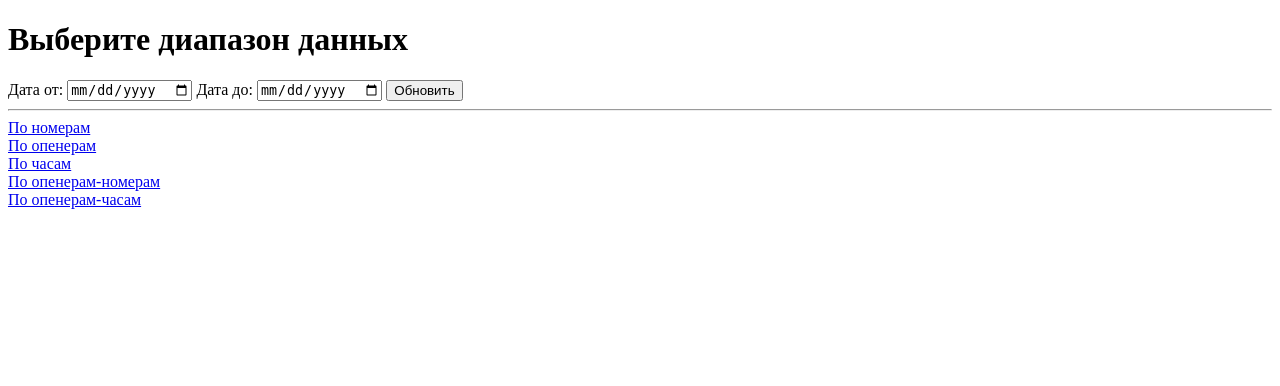
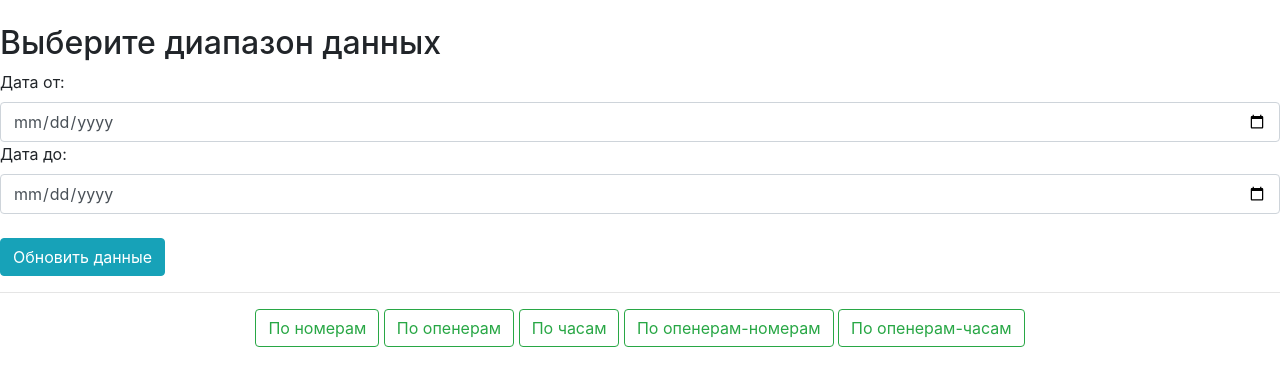
Before and after one commit to region74/frame, a Flask app: page / in a window 1280 px wide. Shown: the top 386 px of the page. Run offline with Flask 3, Linux system fonts and the light colour scheme; parts of the project's set-up code (start-up, migrations or seed data) failed here and were passed over; some libraries are stand-ins or nearby versions.

Commit message:
правки

```diff
--- a/main.py
+++ b/main.py
@@ -1,11 +1,12 @@
 from datetime import datetime
 from api.load import start_import
-from flask import Flask, render_template,request
-from tools import table_number, table_opener, table_time_day,table_opener_number,table_opener_time
+from flask import Flask, render_template, request
+from tools import table_number, table_opener, table_time_day, table_opener_number, table_opener_time
 
 app = Flask(__name__)
 
 
+# TODO надо переделать, чтобы при каждом обновлении он не шел в api
 @app.route("/", methods=["GET", "POST"])
 def index():
     if request.method == "POST":
@@ -19,11 +20,9 @@ def index():
         date_object = datetime.strptime(end_date, '%Y-%m-%d').date()
         end_date = date_object.strftime('%d-%m-%Y')
 
-        # Вызываем функцию для обработки данных
-        result = start_import(start_date, end_date)
-        # что то будет, мб и нет
-        # return render_template('')
-
+        # Вызываем функцию для получения данных с api
+        start_import(start_date, end_date)
+        return render_template("index.html")
 
     # Если запрос GET, показываем форму выбора даты
     return render_template("index.html")
@@ -56,6 +55,7 @@ def show_opener_number():
     table_html = pivot_table.to_html(classes='table table-striped table-bordered')
     return render_template('openernumber.html', table=table_html)
 
+
 @app.route('/openerhours')
 def show_opener_hours():
     pivot_table = table_opener_time(2)
--- a/templates/index.html
+++ b/templates/index.html
@@ -2,24 +2,45 @@
 <html>
 <head>
     <title>Главная</title>
+    <link rel="stylesheet" href="https://maxcdn.bootstrapcdn.com/bootstrap/4.0.0/css/bootstrap.min.css"
+          integrity="sha384-Gn5384xqQ1aoWXA+058RXPxPg6fy4IWvTNh0E263XmFcJlSAwiGgFAW/dAiS6JXm" crossorigin="anonymous">
+
 </head>
 <body>
-<h1>Выберите диапазон данных</h1>
+<br>
+<h2>Выберите диапазон данных</h2>
 <form action="/" method="post">
+
     <label for="start_date">Дата от:</label>
-    <input type="date" id="start_date" name="start_date" required>
+    <input type="date" class="form-control" id="start_date" name="start_date" required>
     <label for="end_date">Дата до:</label>
-    <input type="date" id="end_date" name="end_date" required>
-    <button type="submit">Обновить</button>
+    <input type="date" class="form-control" id="end_date" name="end_date" required>
+    <br>
+    <button type="submit" class="btn btn-info">Обновить данные</button>
+
 </form>
+
 <hr>
 
-<div>
-    <a href="/numbers" class="btn btn-primary btn-lg active" role="button" aria-pressed="true">По номерам</a><br>
-    <a href="/openers" class="btn btn-primary btn-lg active" role="button" aria-pressed="true">По опенерам</a><br>
-    <a href="/hours" class="btn btn-primary btn-lg active" role="button" aria-pressed="true">По часам</a><br>
-    <a href="/openernumber" class="btn btn-primary btn-lg active" role="button" aria-pressed="true">По опенерам-номерам</a><br>
-    <a href="/openerhours" class="btn btn-primary btn-lg active" role="button" aria-pressed="true">По опенерам-часам</a><br>
+<div align="center">
+    <a href="/numbers" class="btn btn-outline-success" role="button" aria-pressed="true">По номерам</a>
+    <a href="/openers" class="btn btn-outline-success" role="button" aria-pressed="true">По опенерам</a>
+    <a href="/hours" class="btn btn-outline-success" role="button" aria-pressed="true">По часам</a>
+    <a href="/openernumber" class="btn btn-outline-success" role="button" aria-pressed="true">По
+        опенерам-номерам</a>
+    <a href="/openerhours" class="btn btn-outline-success" role="button" aria-pressed="true">По опенерам-часам</a>
+
 </div>
+
+<script src="https://code.jquery.com/jquery-3.2.1.slim.min.js"
+        integrity="sha384-KJ3o2DKtIkvYIK3UENzmM7KCkRr/rE9/Qpg6aAZGJwFDMVNA/GpGFF93hXpG5KkN"
+        crossorigin="anonymous"></script>
+<script src="https://cdnjs.cloudflare.com/ajax/libs/popper.js/1.12.9/umd/popper.min.js"
+        integrity="sha384-ApNbgh9B+Y1QKtv3Rn7W3mgPxhU9K/ScQsAP7hUibX39j7fakFPskvXusvfa0b4Q"
+        crossorigin="anonymous"></script>
+<script src="https://maxcdn.bootstrapcdn.com/bootstrap/4.0.0/js/bootstrap.min.js"
+        integrity="sha384-JZR6Spejh4U02d8jOt6vLEHfe/JQGiRRSQQxSfFWpi1MquVdAyjUar5+76PVCmYl"
+        crossorigin="anonymous"></script>
+
 </body>
 </html>
```
